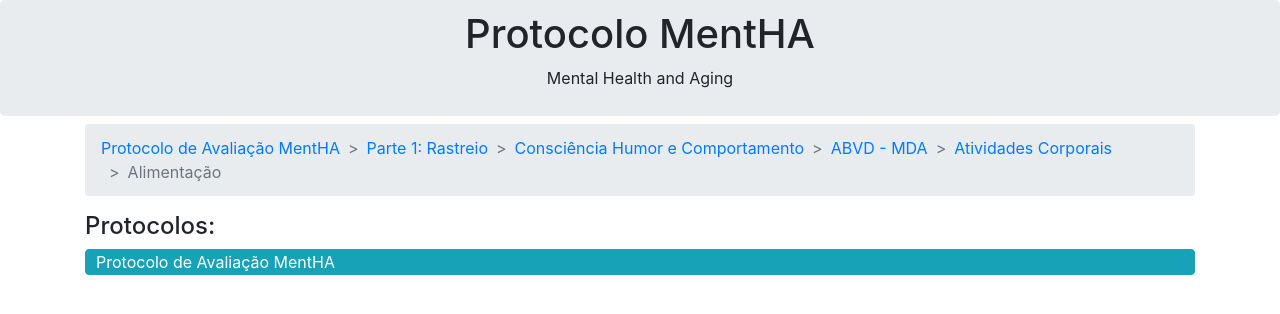
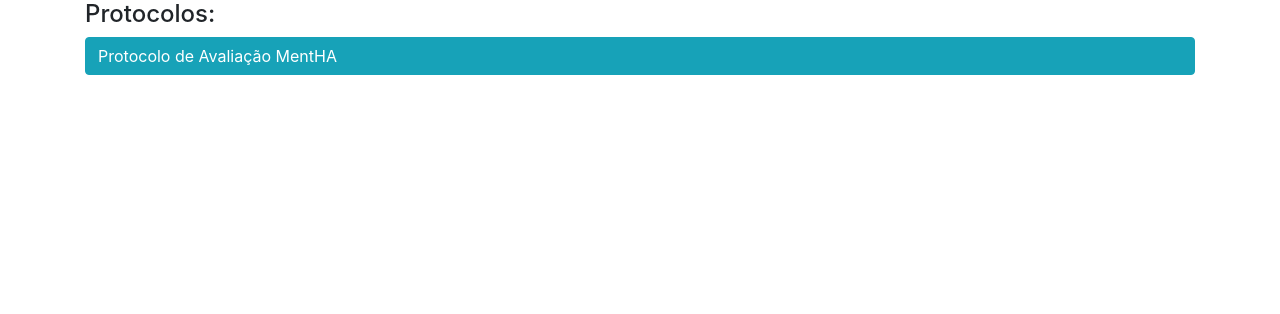
Before and after one commit to MentHA-ULHT/protocolo_de_avaliacao, a Django app: template protocolo/templates/protocolo/protocolos.html in a window 1280 px wide. Shown: the top 314 px of the page. Run offline with Django 4.2, Linux system fonts and the light colour scheme; the template is opened without the code that fills it: values that come from a table or form of the project are taken from there, others are empty; data comes from the database, SQL or seed files in the repository.

Commit message:
tree está a funcionar, mas o css ainda está um pouco estranho A lógica da tree é feita na sua pagina html com linguagem template django, e nao em jquery

```diff
--- a/protocolo/static/protocolo/js/jquery.js
+++ b/protocolo/static/protocolo/js/jquery.js
@@ -1,7 +1,6 @@
 console.log("jquery.js loaded")
 $(document).ready(function (){
-    $(document).on("click",".btn",function (){
-            var id = $(this).attr("id"); //Não é usado para nada, por agora
+    $("jq-btn").click(function (){
             var href = $(this).attr("data-href");
             const csrf_token = Cookies.get('csrftoken');
        $.ajax({
--- a/protocolo/static/protocolo/style.css
+++ b/protocolo/static/protocolo/style.css
@@ -4,9 +4,6 @@
 
 .p-button{
     padding: 0px!important;
-}
-.btn {
-    padding: 0px 10px 0px 10px;
 }
 
 .white-border {
--- a/protocolo/templates/protocolo/base.html
+++ b/protocolo/templates/protocolo/base.html
@@ -25,16 +25,7 @@
 {% csrf_token %}
 </head>
 <body>
-<header class="jumbotron text-center" style="padding: 10px">
-    <h1>Protocolo MentHA</h1>
-
-    <p>Mental Health and Aging</p>
-
-</header>
 <main class="container">
-    {% if protocol is not None %}
-    {% include 'protocolo/tree.html'%}
-    {% endif %}
     {% block main %}{% endblock%}
 </main>
 </body>
--- a/protocolo/templates/protocolo/dimensions.html
+++ b/protocolo/templates/protocolo/dimensions.html
@@ -1,7 +1,7 @@
-
+{% include 'protocolo/tree.html'%}
     <h4>Dimensões:</h4>
     {% for dimension,answered,percentage in dimensions %}
-        <a class="btn btn-info btn-block text-left"
+        <a class="btn jq-btn  btn-info btn-block text-left"
            data-href="{% url 'sections' protocol.id part.id area.id instrument.id dimension.id %}">
             <div class="d-flex flex-row">
                 <div class="p-button item">{{ dimension.order }}. {{ dimension.name }}  </div>
@@ -28,7 +28,7 @@
         </p>
     {% endfor %}
 
-    <a class="btn btn-warning btn-sm" data-href="{% url 'instruments' protocol.id part.id area.id %}"
+    <a class="btn jq-btn btn-warning btn-sm" data-href="{% url 'instruments' protocol.id part.id area.id %}"
        style="margin-top: 30px">
         Voltar atrás
     </a>
--- a/protocolo/templates/protocolo/instruments.html
+++ b/protocolo/templates/protocolo/instruments.html
@@ -1,6 +1,7 @@
+{% include 'protocolo/tree.html'%}
 <h4>Instrumentos</h4>
 {% for instrument,answered,percentage in instruments %}
-    <a class="btn btn-info btn-block text-left"
+    <a class="btn jq-btn btn-info btn-block text-left"
        data-href="{% url 'dimensions' protocol.id part.id area.id instrument.id %}">
 
         <div class="d-flex flex-row">
@@ -28,6 +29,6 @@
     </p>
 {% endfor %}
 
-<a class="btn btn-warning btn-sm" data-href="{% url 'areas' protocol.id part.id %}" style="margin-top: 30px">
+<a class="btn jq-btn btn-warning btn-sm" data-href="{% url 'areas' protocol.id part.id %}" style="margin-top: 30px">
     Voltar atrás
 </a>
--- a/protocolo/templates/protocolo/parts.html
+++ b/protocolo/templates/protocolo/parts.html
@@ -1,6 +1,7 @@
+{% include 'protocolo/tree.html'%}
 <h4>Partes: </h4>
 {% for part,answered,percentage in parts %}
-    <a class="btn btn-info btn-block text-left" data-href="{% url 'areas' protocol.id part.id %}">
+    <a class="btn jq-btn btn-info btn-block text-left" data-href="{% url 'areas' protocol.id part.id %}">
         <div class="d-flex flex-row">
             <div class="p-button item">{% if part.part_number > 0 %}
                 Parte {{ part.part_number }}: {{ part.name }}
@@ -30,6 +31,6 @@
     </p>
 {% endfor %}
 
-<a class="btn btn-warning btn-sm" data-href="{% url 'protocols' %}" style="margin-top: 30px">
+<a class="btn jq-btn btn-warning btn-sm" data-hide="header" data-href="{% url 'protocols' %}" style="margin-top: 30px">
     Voltar atrás
 </a>
--- a/protocolo/templates/protocolo/question.html
+++ b/protocolo/templates/protocolo/question.html
@@ -1,4 +1,5 @@
- <h4>{{ question.name }}</h4>
+{% include 'protocolo/tree.html'%}
+<h4>{{ question.name }}</h4>
     {% if question.description is not None %}
         <h8>{{ question.description | linebreaks }}</h8>
     {% endif %}
@@ -13,7 +14,7 @@
     {% endif %}
 
     <br>
-    <a class="btn btn-warning btn-sm" data-href="{% url 'sections' protocol.id part.id area.id instrument.id dimension.id %}"
+    <a class="btn jq-btn btn-warning btn-sm" data-href="{% url 'sections' protocol.id part.id area.id instrument.id dimension.id %}"
        style="margin-top: 30px">
         Voltar atrás
     </a>
--- a/protocolo/templates/protocolo/sections.html
+++ b/protocolo/templates/protocolo/sections.html
@@ -1,6 +1,7 @@
+{% include 'protocolo/tree.html'%}
 <h4>Secções:</h4>
 {% for section,answered,percentage in sections %}
-    <a class="btn btn-info btn-block text-left"
+    <a class="btn jq-btn btn-info btn-block text-left"
        data-href=" {% url 'question' protocol.id part.id area.id instrument.id dimension.id section.id %}">
         <div class="d-flex flex-row">
             <div class="p-button item">{{ section.order }}. {{ section.name }} </div>
@@ -27,7 +28,7 @@
     </p>
 {% endfor %}
 
-<a class="btn btn-warning btn-sm" data-href="{% url 'dimensions' protocol.id part.id area.id instrument.id %}"
+<a class="btn jq-btn btn-warning btn-sm" data-href="{% url 'dimensions' protocol.id part.id area.id instrument.id %}"
    style="margin-top: 30px">
     Voltar atrás
 </a>
--- a/protocolo/templates/protocolo/tree.html
+++ b/protocolo/templates/protocolo/tree.html
@@ -1,69 +1,75 @@
 {% block tree %}
+    <div class="tree">
         <nav aria-label="breadcrumb">
             <ol class="breadcrumb">
                 {% if section is not None %}
-        <li class="breadcrumb-item"><a href="{% url 'parts' protocol.id %}">{{ protocol.name }}</a></li>
-        <li class="breadcrumb-item"><a href="{% url 'areas' protocol.id part.id %}">
-            {%if part.part_number > 0 %}
-            Parte {{part.part_number}}: {{ part.name }}
+                    <li class=" breadcrumb-item"><a class="jq-btn btn" role="button" data-href="{% url 'parts' protocol.id %}">{{ protocol.name }}</a></li>
+                    <li class=" breadcrumb-item"><a class="jq-btn btn" role="button" data-href="{% url 'areas' protocol.id part.id %}">
+                        {% if part.part_number > 0 %}
+                            Parte {{ part.part_number }}: {{ part.name }}
                         {% else %}
-            {{part.name}}
+                            {{ part.name }}
                         {% endif %}</a>
                     </li>
-        <li class="breadcrumb-item"><a href="{% url 'instruments' protocol.id part.id area.id %}">{{area.name}}</a></li>
-        <li class="breadcrumb-item"><a href="{% url 'dimensions' protocol.id part.id area.id instrument.id%}">{{instrument.name}}</a>
+                    <li class="breadcrumb-item"><a class="jq-btn btn"
+role="button"                             data-href="{% url 'instruments' protocol.id part.id area.id %}">{{ area.name }}</a></li>
+                    <li class=" breadcrumb-item"><a class="jq-btn btn"
+role="button"                             data-href="{% url 'dimensions' protocol.id part.id area.id instrument.id %}">{{ instrument.name }}</a>
                     </li>
-        <li class="breadcrumb-item"><a
-                href="{% url 'sections' protocol.id part.id area.id instrument.id dimension.id %}">{{dimension.name}}</a>
+                    <li class=" breadcrumb-item"><a class="jq-btn btn"
+role="button"                             data-href="{% url 'sections' protocol.id part.id area.id instrument.id dimension.id %}">{{ dimension.name }}</a>
                     </li>
-        <li aria-current="page" class="breadcrumb-item active">{{section.name}}</li>
+                    <li aria-current="page" class=" breadcrumb-item active">{{ section.name }}</li>
                 {% elif dimension is not None %}
-        <li class="breadcrumb-item"><a href="{% url 'parts' protocol.id %}">{{ protocol.name }}</a></li>
-        <li class="breadcrumb-item"><a href="{% url 'areas' protocol.id part.id %}">
-            {%if part.part_number > 0 %}
-            Parte {{part.part_number}}: {{ part.name }}
+                    <li class=" breadcrumb-item"><a class="jq-btn btn" role="button" data-href="{% url 'parts' protocol.id %}">{{ protocol.name }}</a></li>
+                    <li class=" breadcrumb-item"><a class="jq-btn btn" role="button" data-href="{% url 'areas' protocol.id part.id %}">
+                        {% if part.part_number > 0 %}
+                            Parte {{ part.part_number }}: {{ part.name }}
                         {% else %}
-            {{part.name}}
+                            {{ part.name }}
                         {% endif %}</a>
                     </li>
-        <li class="breadcrumb-item"><a href="{% url 'instruments' protocol.id part.id area.id %}">{{area.name}}</a></li>
-        <li class="breadcrumb-item"><a href="{% url 'dimensions' protocol.id part.id area.id instrument.id%}">{{instrument.name}}</a>
+                    <li class=" breadcrumb-item"><a class="jq-btn btn"
+role="button"                             data-href="{% url 'instruments' protocol.id part.id area.id %}">{{ area.name }}</a></li>
+                    <li class=" breadcrumb-item"><a class="jq-btn btn"
+role="button"                             data-href="{% url 'dimensions' protocol.id part.id area.id instrument.id %}">{{ instrument.name }}</a>
                     </li>
-        <li aria-current="page" class="breadcrumb-item active">{{dimension.name}}</li>
+                    <li aria-current="page" class=" breadcrumb-item active">{{ dimension.name }}</li>
                 {% elif instrument is not None %}
-        <li class="breadcrumb-item"><a href="{% url 'parts' protocol.id %}">{{ protocol.name }}</a></li>
-        <li class="breadcrumb-item"><a href="{% url 'areas' protocol.id part.id %}">
-            {%if part.part_number > 0 %}
-            Parte {{part.part_number}}: {{ part.name }}
+                    <li class=" breadcrumb-item"><a class="jq-btn btn" role="button" data-href="{% url 'parts' protocol.id %}">{{ protocol.name }}</a></li>
+                    <li class=" breadcrumb-item"><a class="jq-btn btn" role="button" data-href="{% url 'areas' protocol.id part.id %}">
+                        {% if part.part_number > 0 %}
+                            Parte {{ part.part_number }}: {{ part.name }}
                         {% else %}
-            {{part.name}}
+                            {{ part.name }}
                         {% endif %}</a>
                     </li>
-        <li class="breadcrumb-item"><a href="{% url 'instruments' protocol.id part.id area.id %}">{{area.name}}</a></li>
-        <li aria-current="page" class="breadcrumb-item active">{{instrument.name}}</li>
+                    <li class=" breadcrumb-item"><a class="jq-btn btn"
+role="button"                             data-href="{% url 'instruments' protocol.id part.id area.id %}">{{ area.name }}</a></li>
+                    <li aria-current="page" class=" breadcrumb-item active">{{ instrument.name }}</li>
                 {% elif area is not None %}
-        <li class="breadcrumb-item"><a href="{% url 'parts' protocol.id %}">{{ protocol.name }}</a></li>
-        <li class="breadcrumb-item"><a href="{% url 'areas' protocol.id part.id %}">
-            {%if part.part_number > 0 %}
-            Parte {{part.part_number}}: {{ part.name }}
+                    <li class=" breadcrumb-item"><a class="jq-btn btn" role="button" data-href="{% url 'parts' protocol.id %}">{{ protocol.name }}</a></li>
+                    <li class=" breadcrumb-item"><a class="jq-btn btn" role="button" data-href="{% url 'areas' protocol.id part.id %}">
+                        {% if part.part_number > 0 %}
+                            Parte {{ part.part_number }}: {{ part.name }}
                         {% else %}
-            {{part.name}}
+                            {{ part.name }}
                         {% endif %}</a>
                     </li>
-        <li aria-current="page" class="breadcrumb-item active">{{area.name}}</li>
+                    <li aria-current="page" class=" breadcrumb-item active">{{ area.name }}</li>
                 {% elif part is not None %}
-        <li class="breadcrumb-item"><a href="{% url 'parts' protocol.id %}">{{ protocol.name }}</a></li>
-        <li aria-current="page" class="breadcrumb-item active">
-            {%if part.part_number > 0 %}
-            Parte {{part.part_number}}: {{ part.name }}
+                    <li class=" breadcrumb-item"><a class="jq-btn btn" role="button" data-href="{% url 'parts' protocol.id %}">{{ protocol.name }}</a></li>
+                    <li aria-current="page" class=" breadcrumb-item active">
+                        {% if part.part_number > 0 %}
+                            Parte {{ part.part_number }}: {{ part.name }}
                         {% else %}
-            {{part.name}}
+                            {{ part.name }}
                         {% endif %}
                     </li>
                 {% elif protocol is not None %}
-        <li aria-current="page" class="breadcrumb-item active">{{ protocol.name }}</li>
+                    <li aria-current="page" class=" breadcrumb-item active">{{ protocol.name }}</li>
                 {% endif %}
             </ol>
         </nav>
-
+    </div>
 {% endblock %}
```
Also changed, not shown: protocolo/templates/protocolo/areas.html (+4 -3 lines), protocolo/templates/protocolo/tests.html (deleted, +0 -21 lines). Lines whose indentation alone changed are shown as unchanged.
